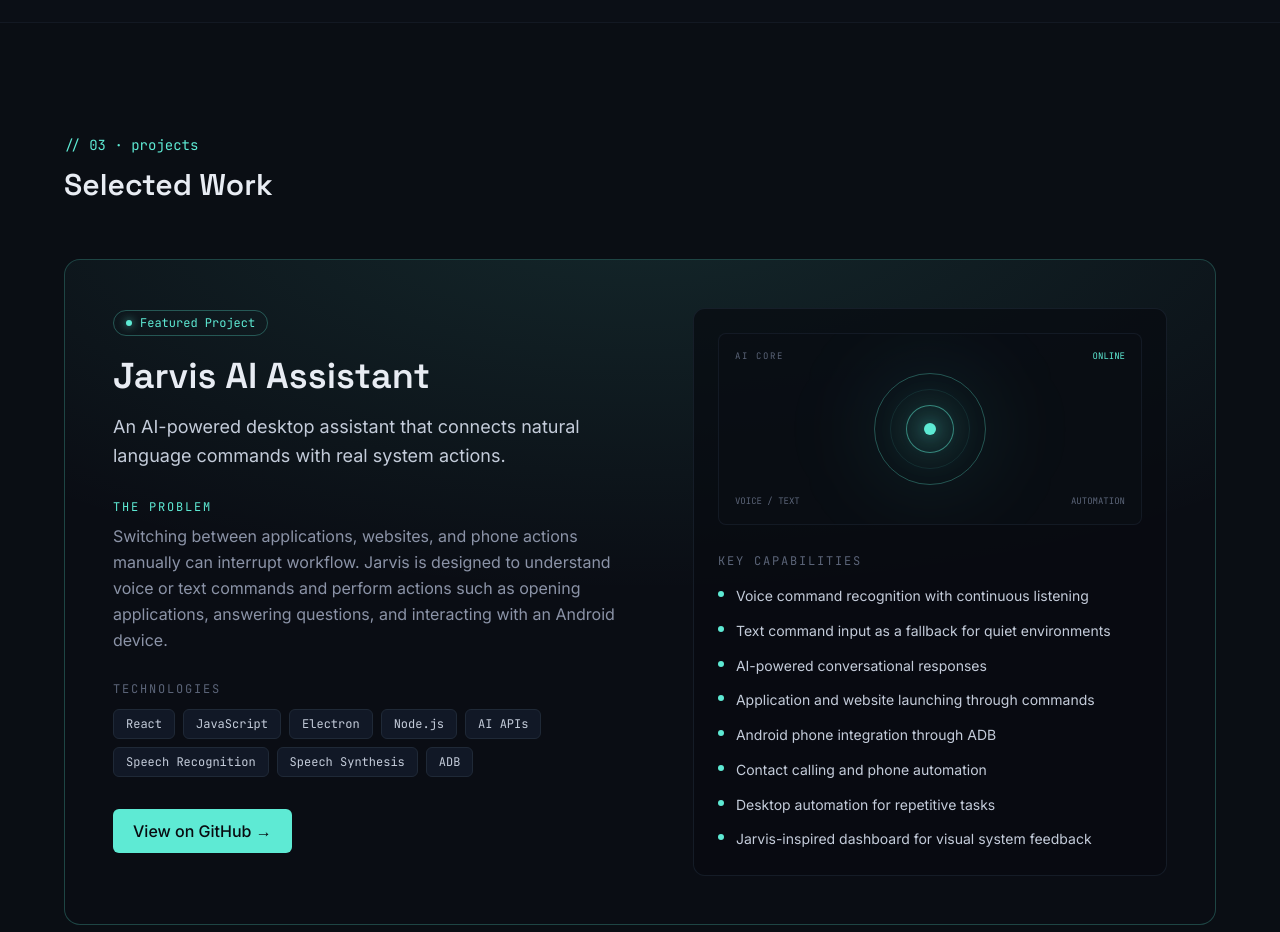
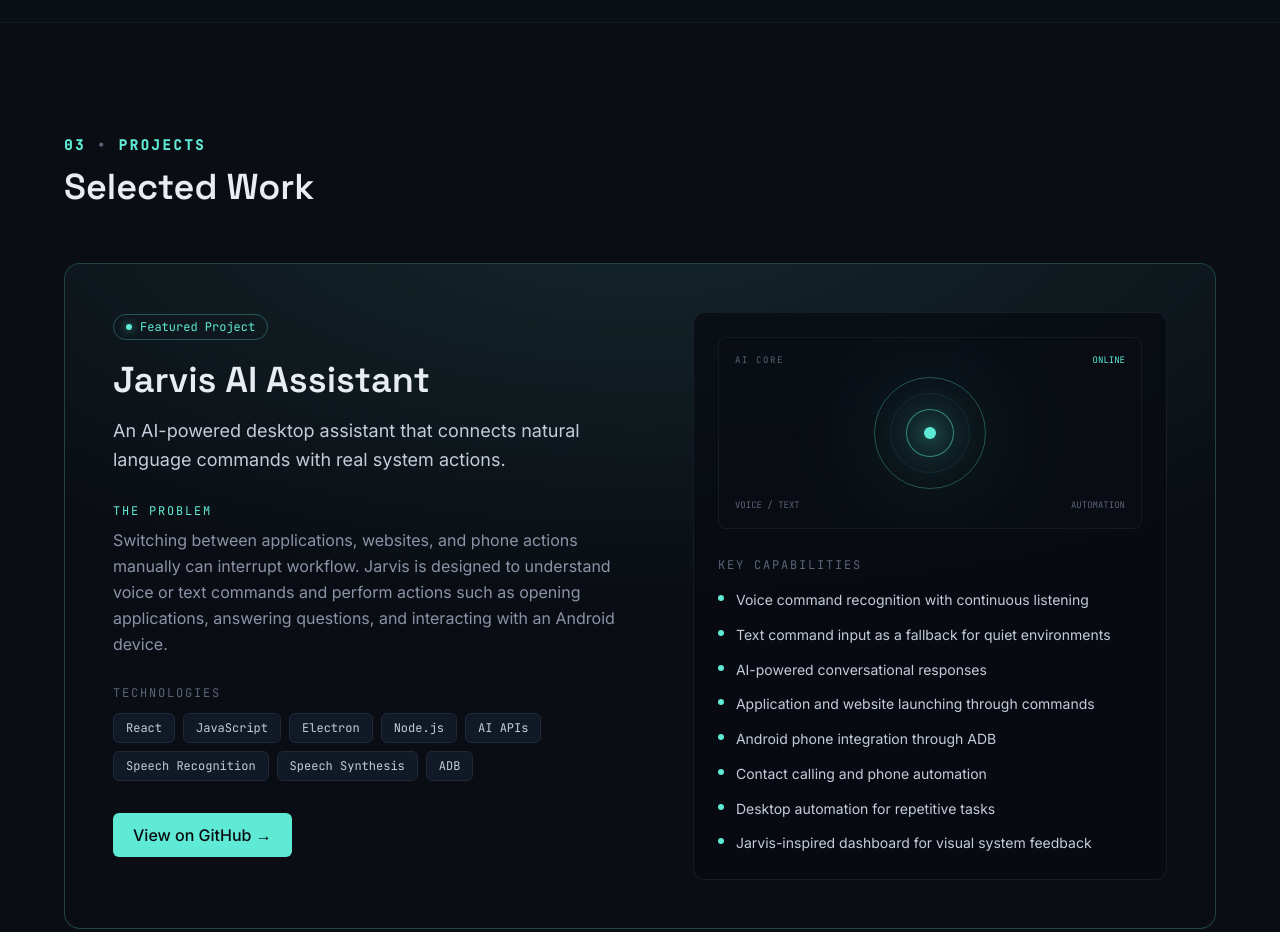
Before and after one commit to rakheebshaikh906-droid/My-Portfolio, a React (Vite) app: page / in a window 1280 px wide. Shown: the part 2500-3432 px from the top of the page. Built offline with nearby package versions, Linux system fonts and the light colour scheme.

Commit message:
portfolio

```diff
--- a/src/components/Projects.jsx
+++ b/src/components/Projects.jsx
@@ -5,24 +5,34 @@ import { projects } from '../data/projects'
 
 export default function Projects() {
   return (
-    <section id="projects" className="py-28 px-6">
-      <div className="max-w-6xl mx-auto">
+    <section id="projects" className="px-6 py-28">
+      <div className="mx-auto max-w-6xl">
+
         <Reveal>
-          <p className="font-mono text-sm text-signal-teal mb-3">// 03 · projects</p>
-          <h2 className="font-display font-semibold text-3xl text-fog-100 mb-14">
+          <div className="mb-3">
+            <p className="font-mono text-sm font-semibold uppercase tracking-[0.18em] text-signal-teal">
+              03 <span className="text-fog-700">•</span> Projects
+            </p>
+          </div>
+
+          <h2 className="mb-14 font-display text-3xl font-semibold text-fog-100 sm:text-4xl">
             Selected Work
           </h2>
         </Reveal>
 
         <FeaturedProject />
 
-        <div className="grid md:grid-cols-2 lg:grid-cols-2 gap-6">
+        <div className="grid gap-6 md:grid-cols-2">
           {projects.map((project, i) => (
-            <Reveal key={project.title} delay={i * 90}>
+            <Reveal
+              key={project.title}
+              delay={i * 90}
+            >
               <ProjectCard project={project} />
             </Reveal>
           ))}
         </div>
+
       </div>
     </section>
   )
```
